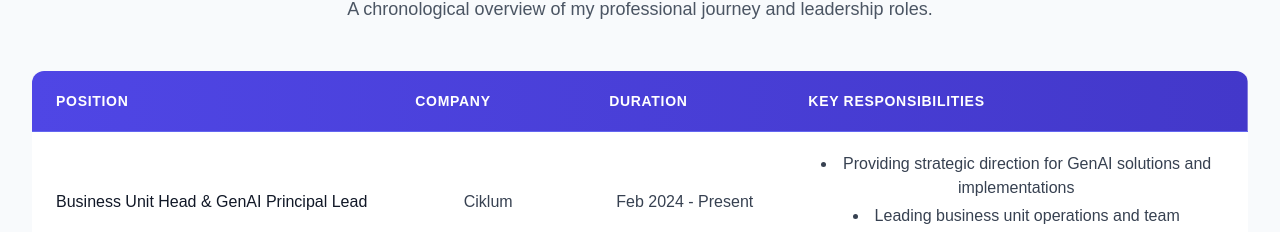
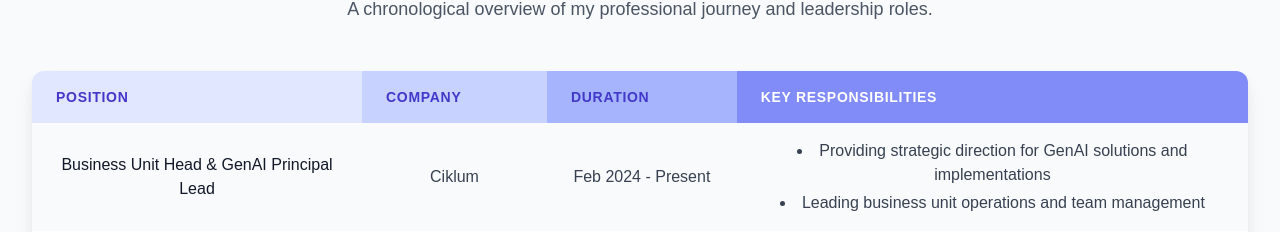
Before and after one commit to Sampathkumarvpatil/DrSampath, a React (Create React App) app in the folder frontend/: page /experience in a window 1280 px wide. Shown: the part 568-800 px from the top of the page. Built offline with nearby package versions, Linux system fonts and the light colour scheme; a web font is replaced by a local one.

Commit message:
auto-commit for 04299c57-853a-45a9-b754-ac98d5d8058e

```diff
--- a/frontend/src/pages/Experience.js
+++ b/frontend/src/pages/Experience.js
@@ -164,25 +164,25 @@ const Experience = () => {
             description="A chronological overview of my professional journey and leadership roles."
           />
 
-          <div className="mt-12 overflow-x-auto">
-            <table className="min-w-full bg-white shadow-soft-xl rounded-xl overflow-hidden border-collapse">
-              <thead className="bg-gradient-to-r from-primary-600 to-primary-700">
+          <div className="mt-12">
+            <table className="min-w-full bg-white shadow-soft-xl rounded-xl overflow-hidden">
+              <thead>
                 <tr>
-                  <th className="px-6 py-5 text-left text-sm font-semibold text-white uppercase tracking-wider border-b border-primary-500">
+                  <th className="px-6 py-4 bg-primary-100 text-left text-sm font-semibold text-primary-700 uppercase tracking-wider">
                     Position
                   </th>
-                  <th className="px-6 py-5 text-left text-sm font-semibold text-white uppercase tracking-wider border-b border-primary-500">
+                  <th className="px-6 py-4 bg-primary-200 text-left text-sm font-semibold text-primary-700 uppercase tracking-wider">
                     Company
                   </th>
-                  <th className="px-6 py-5 text-left text-sm font-semibold text-white uppercase tracking-wider border-b border-primary-500">
+                  <th className="px-6 py-4 bg-primary-300 text-left text-sm font-semibold text-primary-700 uppercase tracking-wider">
                     Duration
                   </th>
-                  <th className="px-6 py-5 text-left text-sm font-semibold text-white uppercase tracking-wider border-b border-primary-500">
+                  <th className="px-6 py-4 bg-primary-400 text-left text-sm font-semibold text-white uppercase tracking-wider">
                     Key Responsibilities
                   </th>
                 </tr>
               </thead>
-              <tbody className="divide-y divide-gray-200">
+              <tbody>
                 {experiences.map((exp, index) => (
                   <motion.tr
                     key={index}
@@ -190,18 +190,18 @@ const Experience = () => {
                     whileInView={{ opacity: 1, y: 0 }}
                     transition={{ duration: 0.5, delay: index * 0.1 }}
                     viewport={{ once: true }}
-                    className="hover:bg-primary-50 transition-colors"
+                    className={index % 2 === 0 ? "bg-gray-50" : "bg-white"}
                   >
-                    <td className="px-6 py-5 whitespace-nowrap text-base font-medium text-gray-900 border-b border-gray-100">
+                    <td className="px-6 py-4 text-base font-medium text-gray-900">
                       {exp.position}
                     </td>
-                    <td className="px-6 py-5 whitespace-nowrap text-base text-gray-700 border-b border-gray-100">
+                    <td className="px-6 py-4 text-base text-gray-700">
                       {exp.company}
                     </td>
-                    <td className="px-6 py-5 whitespace-nowrap text-base text-gray-700 border-b border-gray-100">
+                    <td className="px-6 py-4 text-base text-gray-700">
                       {exp.duration}
                     </td>
-                    <td className="px-6 py-5 text-base text-gray-700 border-b border-gray-100">
+                    <td className="px-6 py-4 text-base text-gray-700">
                       <ul className="list-disc list-inside space-y-1">
                         {exp.responsibilities.slice(0, 2).map((resp, idx) => (
                           <li key={idx}>{resp}</li>
```
